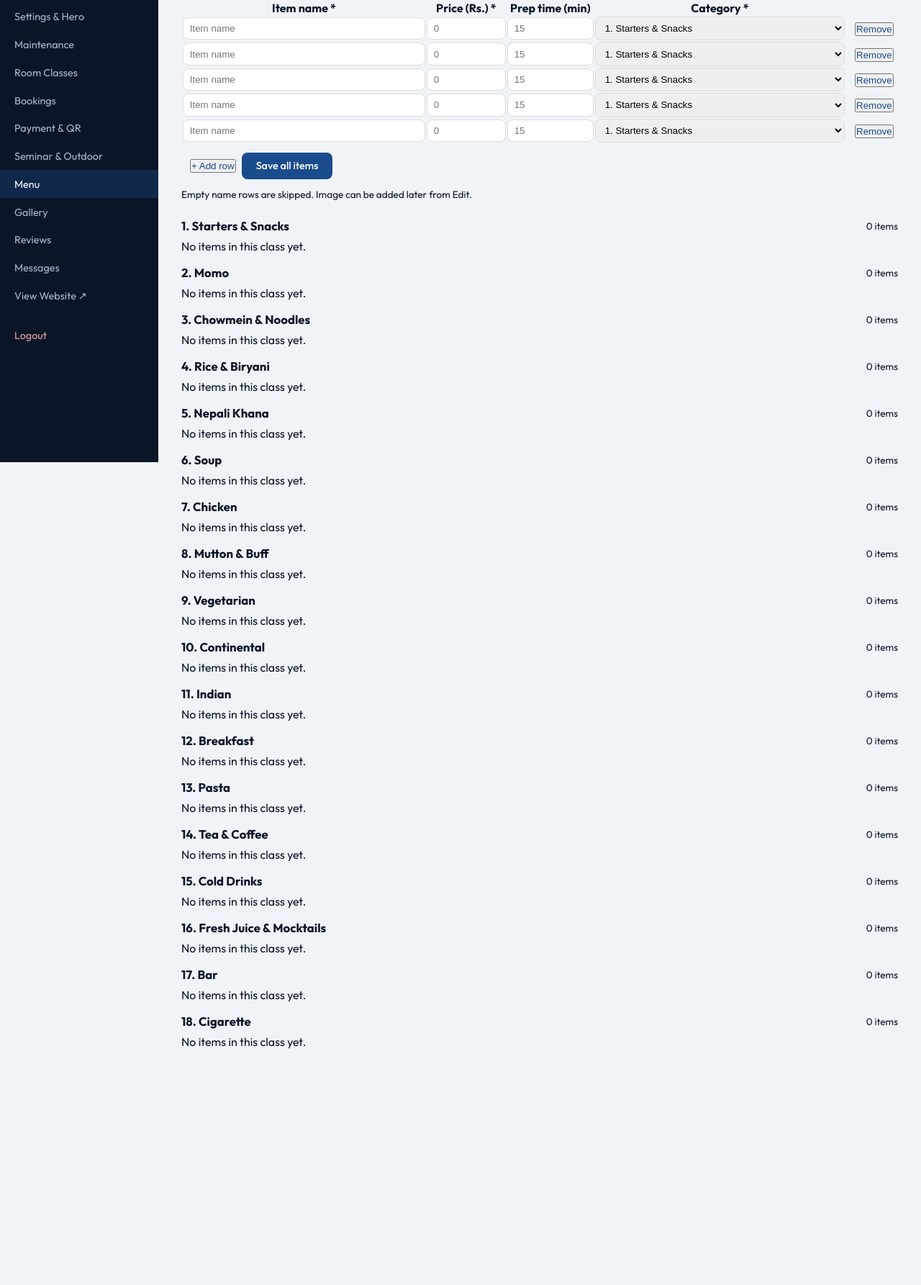
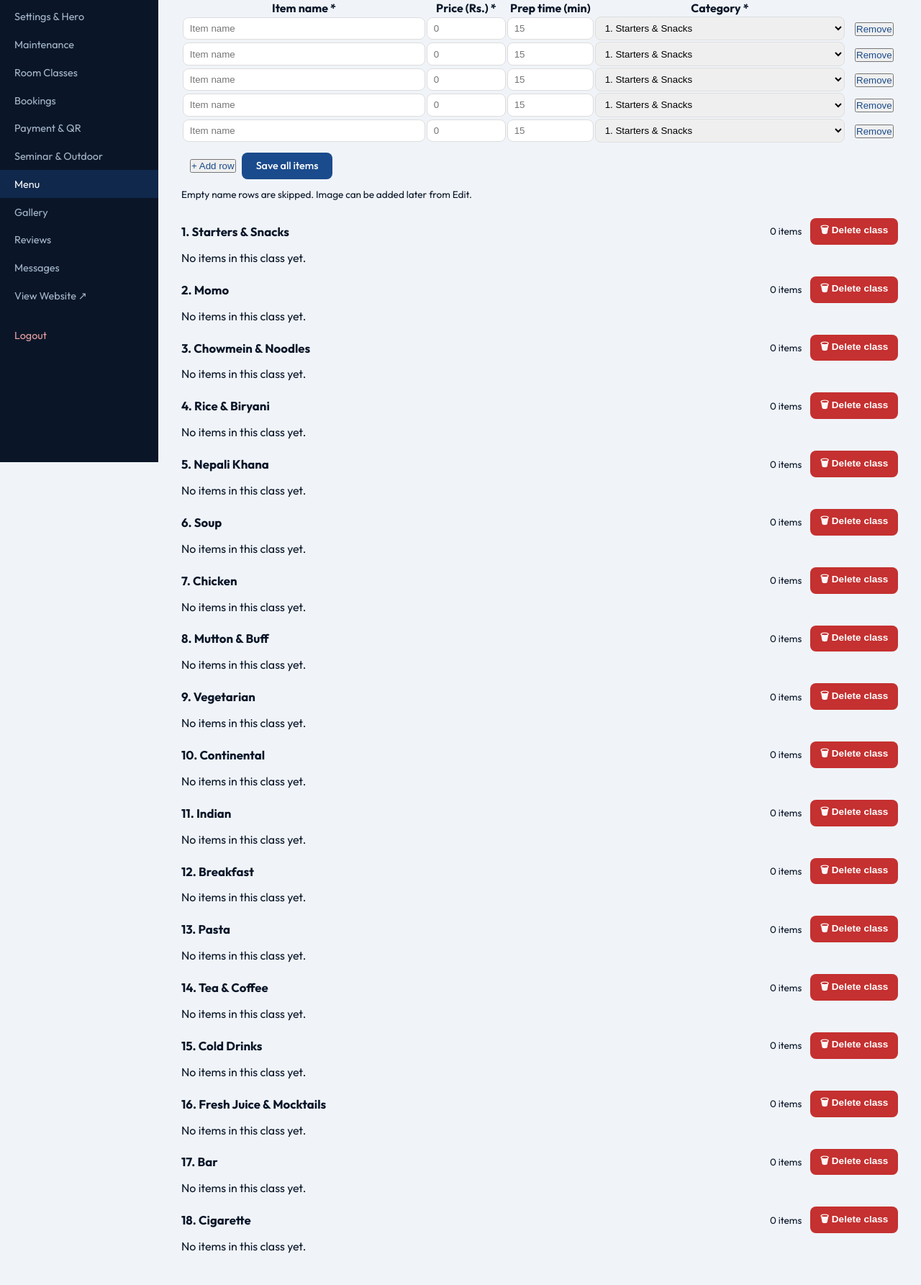
Before and after one commit to argonbhujel1/hotelgrandpublic, a Flask app: page /admin/menu in a window 1280 px wide. Shown: the part 158-1943 px from the top of the page at 72% size. Before the commit the page ends 1615 px from the top, so only its background shows below. Run offline with Flask 3, Linux system fonts and the light colour scheme; the visitor is signed in with stand-in values (Sample User, id 1); data comes from the database, SQL or seed files in the repository; data that the repository does not hold is empty; some libraries are stand-ins or nearby versions.

Commit message:
final day update

```diff
--- a/hotel_site/routes/admin.py
+++ b/hotel_site/routes/admin.py
@@ -631,6 +631,27 @@ def menu_category():
     return redirect(url_for("admin.menu"))
 
 
+
+@admin_bp.route("/menu/category/<int:cat_id>/delete", methods=["POST"])
+@admin_required
+def menu_category_delete(cat_id):
+    """Delete a menu category AND all food items in that class."""
+    cat = MenuCategory.query.get_or_404(cat_id)
+    name = cat.name
+    try:
+        items = MenuItem.query.filter_by(category_id=cat.id).all()
+        n = len(items)
+        for it in items:
+            db.session.delete(it)
+        db.session.delete(cat)
+        db.session.commit()
+        flash(f"Category '{name}' deleted with {n} item(s).", "success")
+    except Exception as e:
+        db.session.rollback()
+        flash(f"Could not delete category: {e}", "error")
+    return redirect(url_for("admin.menu"))
+
+
 @admin_bp.route("/menu/item", methods=["POST"])
 @admin_required
 def menu_item():
--- a/hotel_site/static/css/admin.css
+++ b/hotel_site/static/css/admin.css
@@ -208,3 +208,16 @@ h2 { font-size: 1.15rem; margin: 1.5rem 0 0.75rem; }
   border-radius: 4px;
   vertical-align: middle;
 }
+
+.btn-danger {
+  background: #c53030;
+  color: #fff !important;
+  border: 0;
+  padding: 0.4rem 0.85rem;
+  border-radius: 8px;
+  font-size: 0.85rem;
+  font-weight: 600;
+  cursor: pointer;
+  display: inline-block;
+}
+.btn-danger:hover { background: #9b2c2c; }
--- a/hotel_site/templates/admin/menu.html
+++ b/hotel_site/templates/admin/menu.html
@@ -50,9 +50,16 @@
 
 {% for c in categories %}
 <div class="admin-card" style="margin-bottom:1rem">
-  <div style="display:flex;justify-content:space-between;align-items:center;flex-wrap:wrap;gap:.5rem">
+  <div style="display:flex;justify-content:space-between;align-items:center;flex-wrap:wrap;gap:.5rem;margin-bottom:.35rem">
     <h2 style="font-size:1.05rem;margin:0">{{ c.sort_order }}. {{ c.name }}</h2>
-    <span style="color:var(--muted);font-size:.85rem">{{ c._items_list|length }} items</span>
+    <div style="display:flex;align-items:center;gap:.75rem;flex-wrap:wrap">
+      <span style="color:var(--muted);font-size:.85rem">{{ c._items_list|length }} items</span>
+      <form method="post" action="{{ url_for('admin.menu_category_delete', cat_id=c.id) }}" style="display:inline;margin:0"
+        onsubmit="return confirm('Delete category &quot;{{ c.name }}&quot; and ALL {{ c._items_list|length }} item(s) inside it? This cannot be undone.');">
+        <input type="hidden" name="csrf_token" value="{{ csrf_token() }}">
+        <button type="submit" type="submit" class="btn-danger" style="background:#c53030;color:#fff;border:0;padding:.4rem .85rem;border-radius:8px;font-size:.85rem;font-weight:600;cursor:pointer">🗑 Delete class</button>
+      </form>
+    </div>
   </div>
   {% if c._items_list %}
   <div class="table-wrap" style="margin-top:.75rem">
```
